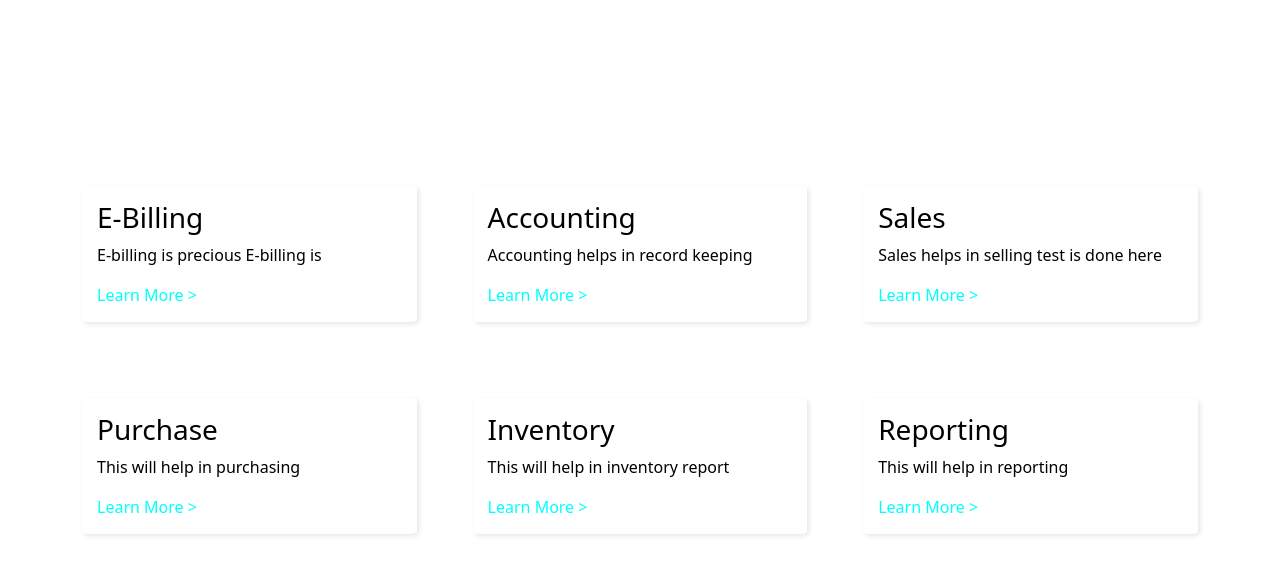
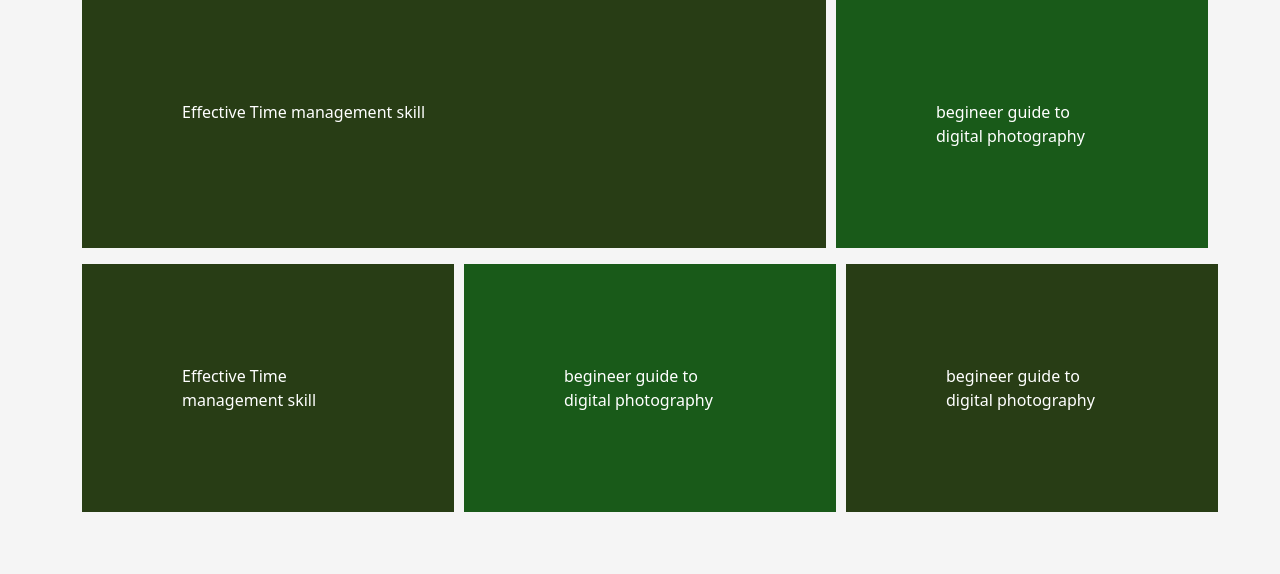
Before and after one commit to anilghale123/anil, a website: page index.html in a window 1280 px wide. Drawn offline with nearby package versions, Linux system fonts and the light colour scheme.

Commit message:
task2 done

```diff
--- a/index.html
+++ b/index.html
@@ -1,56 +1,27 @@
 <!DOCTYPE html>
 <html lang="en">
   <head>
-    <title>Saral Banking</title>
+    <title>CSS masterclass</title>
     <link href="css/style.css" rel="stylesheet" />
-    <link
-      rel="stylesheet"
-      href="https://cdn.jsdelivr.net/npm/bootstrap@5.3.2/dist/css/bootstrap.min.css"
-    />
   </head>
 
   <body>
     <div class="container">
-      <div class="row">
-        <div class="col-sm-12 col-md-6 col-lg-12">
-          <div class="anil__flex">
-            <div class="anil">
-              <h3>E-Billing</h3>
-              <p>E-billing is precious E-billing is</p>
-              <a href="">Learn More ></a>
-            </div>
-            <div class="anil">
-              <h3>Accounting</h3>
-              <p>Accounting helps in record keeping</p>
-              <a href="">Learn More ></a>
-            </div>
-            <div class="anil">
-              <h3>Sales</h3>
-              <p>Sales helps in selling test is done here</p>
-              <a href="">Learn More ></a>
-            </div>
-            <div class="anil">
-              <h3>Purchase</h3>
-              <p>This will help in purchasing</p>
-              <a href="">Learn More ></a>
-            </div>
-            <div class="anil">
-              <h3>Inventory</h3>
-              <p>This will help in inventory report</p>
-              <a href="">Learn More ></a>
-            </div>
-
-            <div class="anil">
-              <h3>Reporting</h3>
-              <p>This will help in reporting</p>
-              <a href="">Learn More ></a>
-            </div>
-          </div>
-        </div>
+      <div class="col-sm-12 col-sm-6 col-lg-12 test__flex">
+        <p class="background col-lg-8">Effective Time management skill</p>
+        <p class="background_g col-lg-4">
+          begineer guide to digital photography
+        </p>
+      </div>
+      <div class="col-lg-12 test__flex">
+        <p class="background col-lg-4">Effective Time management skill</p>
+        <p class="background_g col-lg-4">
+          begineer guide to digital photography
+        </p>
+        <p class="background col-lg-4">begineer guide to digital photography</p>
       </div>
     </div>
 
     <script src="js/bootstrap.min.js"></script>
-    <script src="https://cdn.jsdelivr.net/npm/bootstrap@5.3.2/dist/js/bootstrap.bundle.min.js"></script>
   </body>
 </html>
--- a/scss/style.scss
+++ b/scss/style.scss
@@ -4,35 +4,18 @@ body {
   background-color: whitesmoke;
 }
 
-.anil {
-  background-color: white;
-  color: black;
-  padding: 15px;
-  box-shadow: 2px 2px 5px rgba(0, 0, 0, 0.1),
-    -1px -1px 2px rgba(255, 255, 255, 0.1);
-  width: 30%;
-  border-radius: 2%;
-  position: relative;
-  top: 10rem;
+.background {
+  background-color: rgb(40, 61, 21);
+  padding: 100px;
+  margin-right: 10px;
+}
+.background_g {
+  background-color: rgb(25, 90, 25);
+  padding: 100px;
+  margin-right: 10px;
 }
 
-.anil:hover {
-  background-color: #37e8ff;
-
-  a {
-    color: black;
-  }
+.test__flex {
+  display: flex;
+  color: white;
 }
-
-.anil__flex {
-  display: flex;
-  gap: 25px;
-  justify-content: space-between;
-  flex-wrap: wrap;
-  min-height: 50vh;
-  align-items: center;
-  a {
-    color: aqua;
-    text-decoration: none;
-  }
-}
```
Also changed, not shown: css/style.css, 1 other file.
